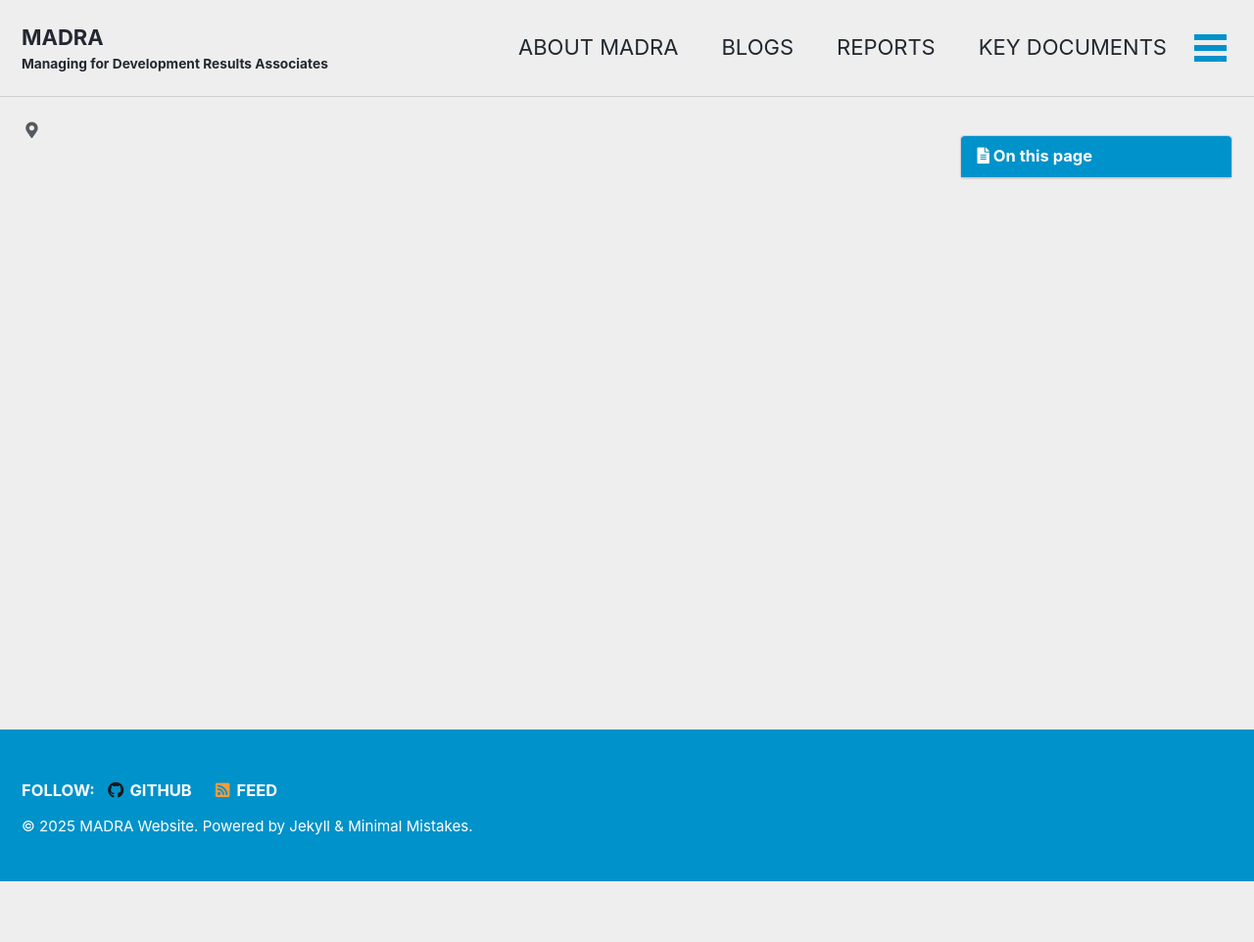
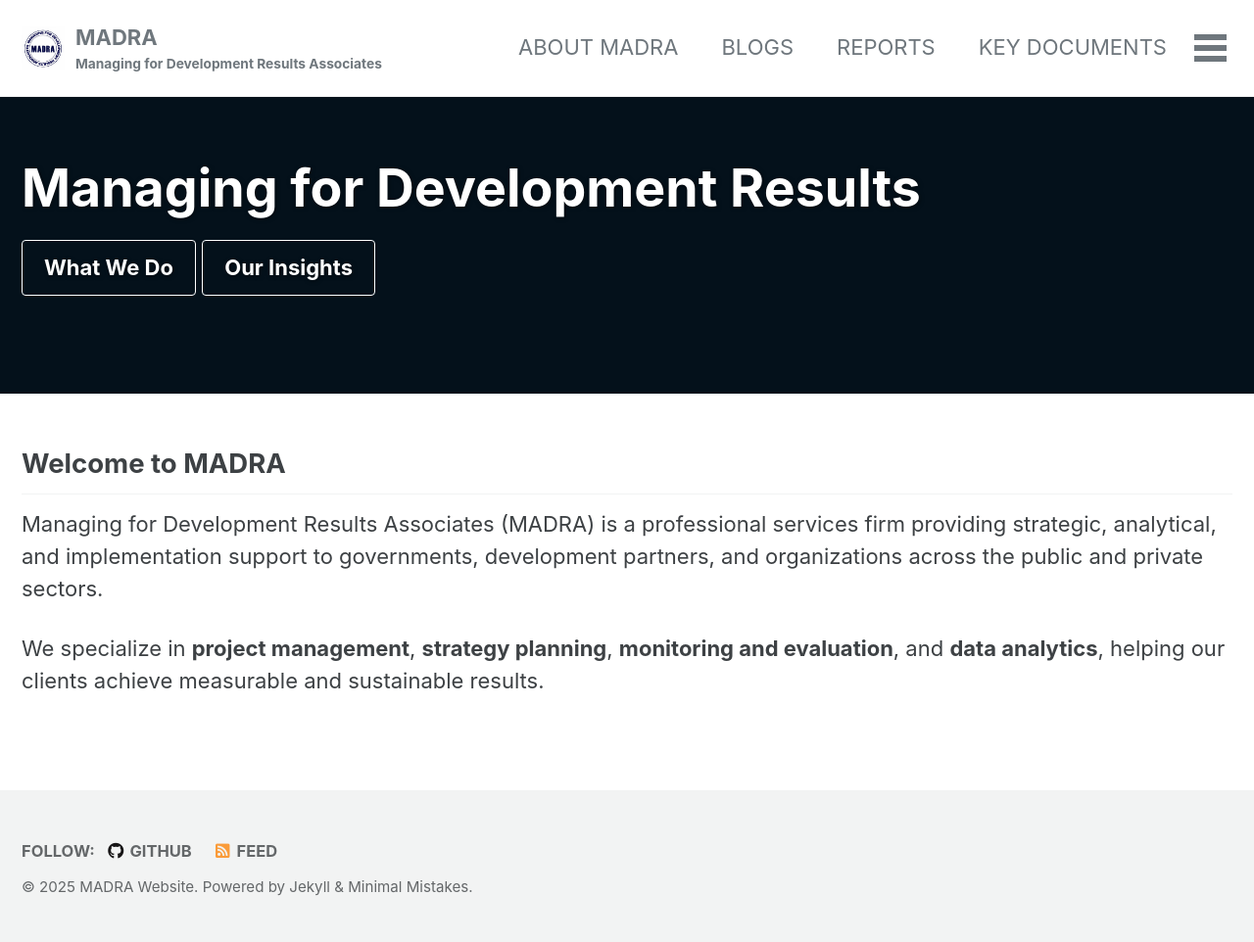
Before and after one commit to Torenni/madra-website, a Jekyll site: the page built from index.md, in a window 1280 px wide. Shown: the whole page at 98% size. Built offline with Jekyll 4.4.1, drawn with Linux system fonts in a browser that asks for light colours; cached includes are drawn as plain includes; before the commit the page ends 900 px from its top, so only the background shows below that.

Commit message:
Complate update_1

```diff
--- a/_config.yml
+++ b/_config.yml
@@ -12,7 +12,7 @@
 
 # theme                  : "minimal-mistakes-jekyll"
 # remote_theme           : "mmistakes/minimal-mistakes"
-minimal_mistakes_skin    : "air" # "air", "aqua", "contrast", "dark", "dirt", "neon", "mint", "plum", "sunrise"
+# minimal_mistakes_skin    : # "air", "aqua", "contrast", "dark", "dirt", "neon", "mint", "plum", "sunrise"
 
 # Site Settings
 locale                   : "en-US"
@@ -20,12 +20,27 @@ title                    : "MADRA"
 title_separator          : "-"
 subtitle                 : "Managing for Development Results Associates"
 name                     : "MADRA Website"
-description              : "Managing for Development Results Associates Website"
-url                      : # the base hostname & protocol for your site e.g. "https://mmistakes.github.io"
-baseurl                  : # the subpath of your site, e.g. "/blog"
+description              : "A professional services firm providing strategy, project management, monitoring & evaluation, and data analytics for sustainable development."
+url                      : "" # the base hostname & protocol for your site e.g. "https://mmistakes.github.io"
+baseurl                  : "" # the subpath of your site, e.g. "/blog"
 repository               : # GitHub username/repo-name e.g. "mmistakes/minimal-mistakes"
 teaser                   : # path of fallback teaser image, e.g. "/assets/images/500x300.png"
-logo                     : # path of logo image to display in the masthead, e.g. "/assets/images/88x88.png"
+logo                     : "/assets/images/madra_logo.jpeg"
+theme                    : minimal-mistakes-jekyll
+minimal_mistakes_skin    : "default"
+search                   : true
+
+# Navigation
+navigation:
+  main:
+    - title: "About MADRA"
+      url: /about/
+    - title: "Reports"
+      url: /reports/
+    - title: "Insights"
+      url: /insights/
+    - title: "Blog"
+      url: /blog/
 masthead_title           : # overrides the website title displayed in the masthead, use " " for no title
 # breadcrumbs            : false # true, false (default)
 words_per_minute         : 200
--- a/index.md
+++ b/index.md
@@ -1,6 +1,19 @@
 ---
-title: " "
-layout: single
-toc: " "
-author_profile: true
+title: "Managing for Development Results"
+layout: splash
+permalink: /
+header:
+  overlay_color: "#0A2A43"
+  overlay_filter: 0.6
+  actions:
+    - label: "What We Do"
+      url: /about/
+    - label: "Our Insights"
+      url: /insights/
 ---
+
+## Welcome to MADRA
+
+Managing for Development Results Associates (MADRA) is a professional services firm providing strategic, analytical, and implementation support to governments, development partners, and organizations across the public and private sectors.
+
+We specialize in **project management**, **strategy planning**, **monitoring and evaluation**, and **data analytics**, helping our clients achieve measurable and sustainable results.
```
Also changed, not shown: _pages/about.md (added, +5 -0 lines), _pages/blog.md (added, +5 -0 lines), _pages/insights.md (added, +5 -0 lines), _pages/reports.md (added, +5 -0 lines), assets/images/madra_logo.jpeg (added), assets/images/madra_logo_2.jpeg (added), 3 other files.
